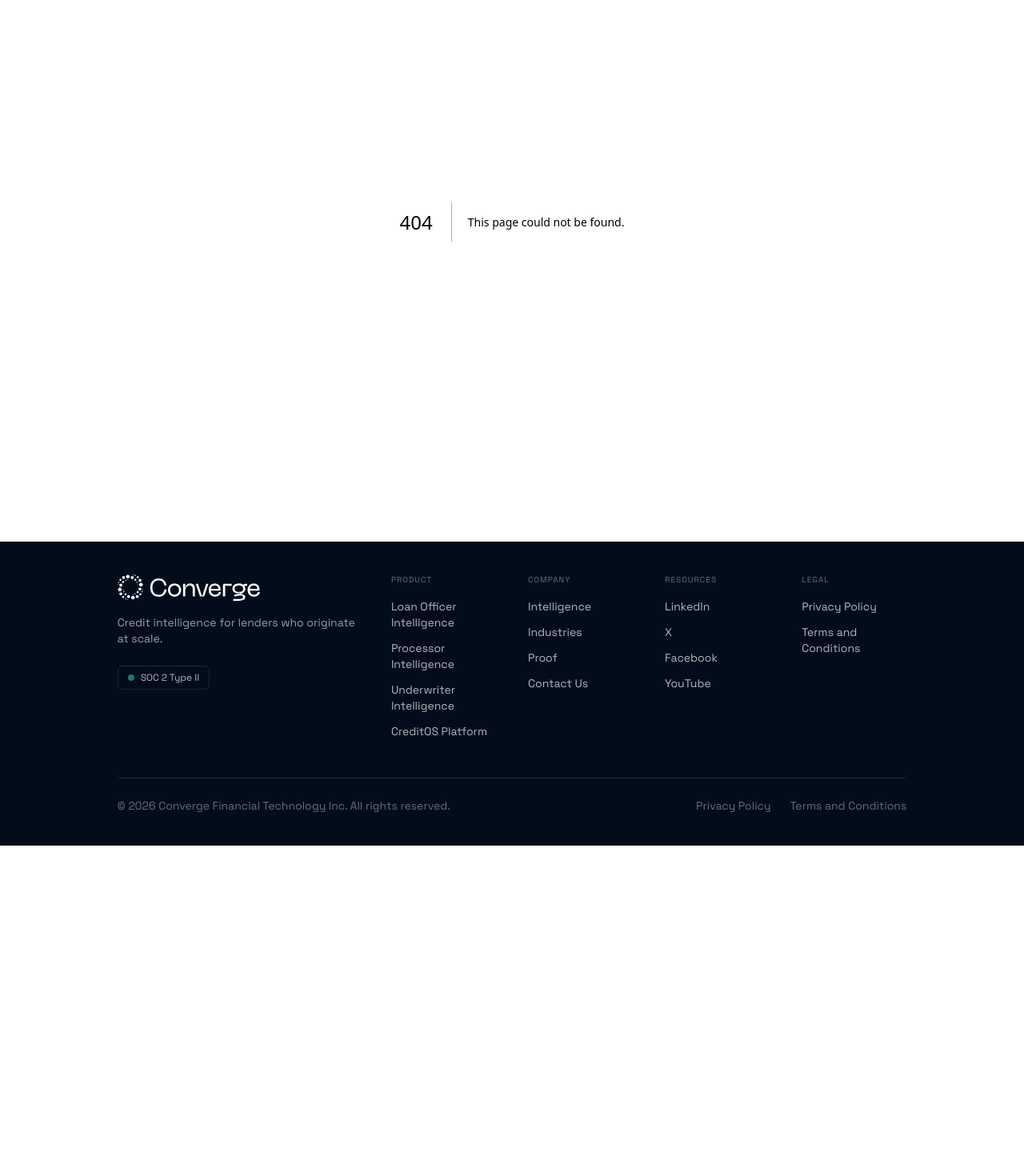
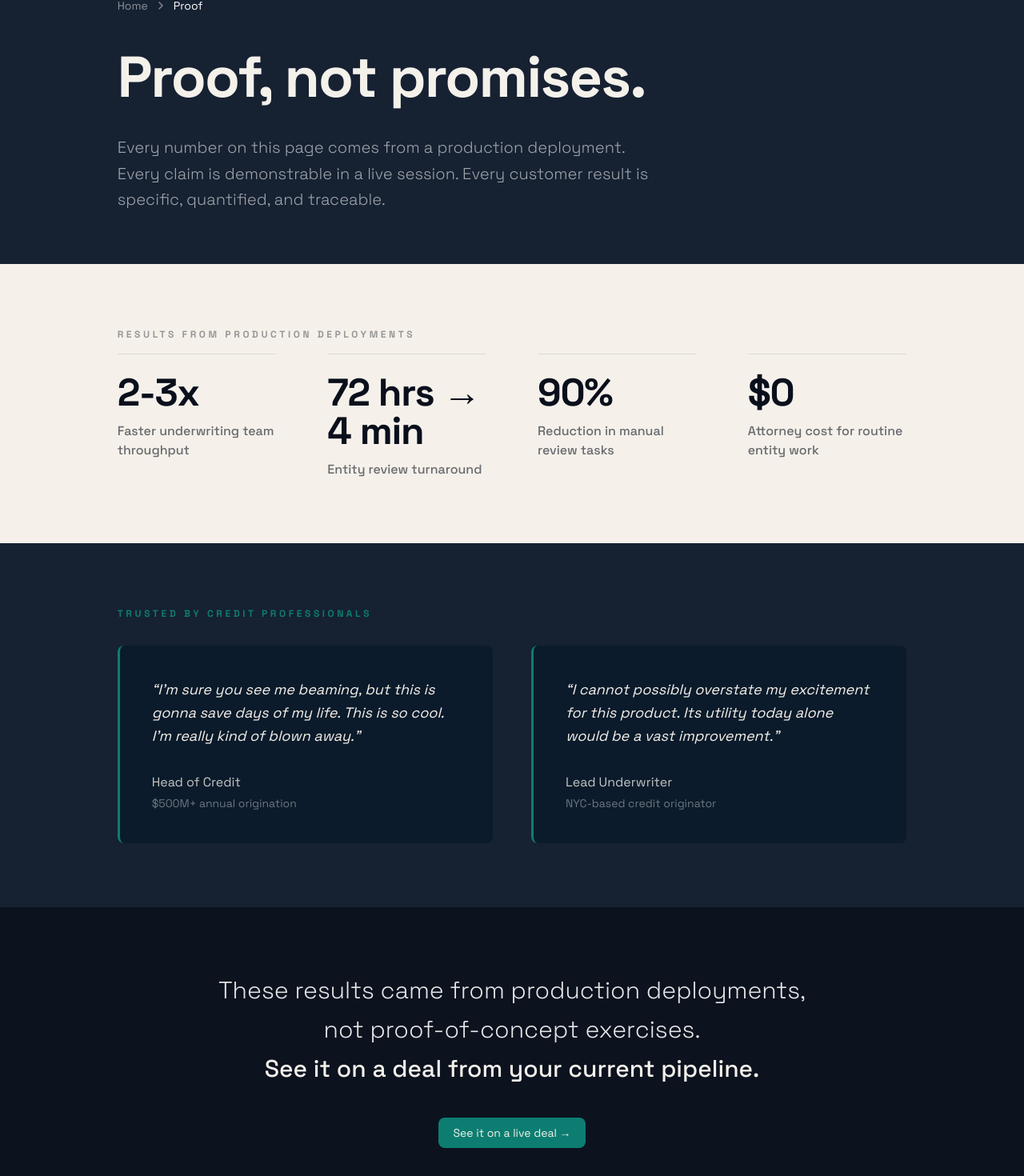
Before and after one commit to mtforstartups-hub/converge, a Next.js app: page /proof in a window 1280 px wide. Before the commit this address had no page. Shown: the part 123-1593 px from the top of the page at 80% size. Before the commit the page ends 1180 px from the top, so only its background shows below. Built offline with nearby package versions, Linux system fonts and the light colour scheme.

Commit message:
Proof page added

```diff
--- /dev/null
+++ b/app/proof/page.tsx
@@ -0,0 +1,150 @@
+import Breadcrumbs from "@/components/ui/Breadcrumbs";
+import Button from "@/components/ui/Button";
+import LeftBorderedCard from "@/components/ui/LeftBorderedCard";
+
+export const metadata = {
+  title: "Proof | Converge Finance",
+  description:
+    "Real customer results from production deployments. See how Converge delivers 2-3x throughput and 90% reduction in manual tasks.",
+};
+
+const stats = [
+  {
+    value: "2-3x",
+    label: "Faster underwriting team throughput",
+  },
+  {
+    value: "72 hrs → 4 min",
+    label: "Entity review turnaround",
+  },
+  {
+    value: "90%",
+    label: "Reduction in manual review tasks",
+  },
+  {
+    value: "$0",
+    label: "Attorney cost for routine entity work",
+  },
+];
+
+const testimonials = [
+  {
+    quote:
+      "I'm sure you see me beaming, but this is gonna save days of my life. This is so cool. I'm really kind of blown away.",
+    author: "Head of Credit",
+    company: "$500M+ annual origination",
+  },
+  {
+    quote:
+      "I cannot possibly overstate my excitement for this product. Its utility today alone would be a vast improvement.",
+    author: "Lead Underwriter",
+    company: "NYC-based credit originator",
+  },
+];
+
+export default function ProofPage() {
+  return (
+    <main className="min-h-screen">
+      {/* Hero Section */}
+      <section className="pt-20 pb-10 md:pt-30 md:pb-16 bg-deep-slate">
+        <div className="mx-auto max-w-95/100 md:max-w-5/6 px-4 md:px-6 lg:px-10">
+          <div className="flex flex-col space-y-10 max-w-4xl">
+            <Breadcrumbs items={[{ label: "Proof" }]} />
+
+            <div className="space-y-8">
+              <h1 className="text-4xl md:text-5xl lg:text-7xl font-bold leading-[1.1] tracking-tight text-font">
+                Proof, not promises.
+              </h1>
+              <p className="text-base md:text-xl text-white/60 max-w-2xl leading-relaxed font-light">
+                Every number on this page comes from a production deployment.
+                Every claim is demonstrable in a live session. Every customer
+                result is specific, quantified, and traceable.
+              </p>
+            </div>
+          </div>
+        </div>
+      </section>
+
+      {/* Results Stats Section */}
+      <section className="py-10 md:py-20 bg-parchment">
+        <div className="mx-auto max-w-95/100 md:max-w-5/6 px-4 md:px-6 lg:px-10">
+          <div className="space-y-2 md:space-y-4">
+            <div>
+              <p className="text-[10px] md:text-xs uppercase tracking-[0.3em] font-bold text-primary/40 mb-2">
+                Results from production deployments
+              </p>
+            </div>
+
+            <div className="grid grid-cols-1 sm:grid-cols-2 lg:grid-cols-4 gap-12 lg:gap-16">
+              {stats.map((stat, index) => (
+                <div key={index} className="space-y-6 group">
+                  <div className="w-full h-px bg-primary/10 group-hover:bg-accent/40 transition-colors duration-500" />
+                  <div className="space-y-3">
+                    <h2 className="text-3xl md:text-4xl lg:text-5xl font-bold text-primary tracking-tight">
+                      {stat.value}
+                    </h2>
+                    <p className="text-sm md:text-base text-primary/60 font-medium">
+                      {stat.label}
+                    </p>
+                  </div>
+                </div>
+              ))}
+            </div>
+          </div>
+        </div>
+      </section>
+
+      {/* Testimonials Section */}
+      <section className="py-10 md:py-20 bg-deep-slate">
+        <div className="mx-auto max-w-95/100 md:max-w-5/6 px-4 md:px-6 lg:px-10">
+          <div className="space-y-4 md:space-y-8">
+            <div>
+              <p className="text-[10px] md:text-xs uppercase tracking-[0.3em] font-bold text-accent mb-2">
+                Trusted by credit professionals
+              </p>
+            </div>
+
+            <div className="grid grid-cols-1 lg:grid-cols-2 gap-8 lg:gap-12">
+              {testimonials.map((t, i) => (
+                <LeftBorderedCard key={i} type="primary" className="">
+                  <div className="flex flex-col h-full justify-between gap-4 md:gap-8">
+                    <p className="text-base md:text-lg text-font italic leading-relaxed">
+                      &ldquo;{t.quote}&rdquo;
+                    </p>
+                    <div className="space-y-1">
+                      <p className="text-sm md:text-base text-font/80">
+                        {t.author}
+                      </p>
+                      <p className="text-xs md:text-sm text-white/40">
+                        {t.company}
+                      </p>
+                    </div>
+                  </div>
+                </LeftBorderedCard>
+              ))}
+            </div>
+          </div>
+        </div>
+      </section>
+
+      {/* Bottom CTA Section */}
+      <section className="py-10 md:py-20 bg-[#0c121e]">
+        <div className="mx-auto max-w-95/100 md:max-w-5/6 px-4 md:px-6 lg:px-10 text-center">
+          <div className="max-w-3xl mx-auto space-y-5">
+            <p className="text-xl md:text-3xl text-white/90 font-light leading-relaxed">
+              These results came from production deployments, not
+              proof-of-concept exercises.
+              <br />
+              <span className="text-font font-medium">
+                See it on a deal from your current pipeline.
+              </span>
+            </p>
+            <div className="flex justify-center pt-4">
+              <Button href="/demo" title="See it on a live deal &rarr;" />
+            </div>
+          </div>
+        </div>
+      </section>
+    </main>
+  );
+}
--- /dev/null
+++ b/components/ui/LeftBorderedCard.tsx
@@ -0,0 +1,21 @@
+export default function LeftBorderedCard({
+  type,
+  children,
+  className = "",
+}: {
+  type: "primary" | "secondary";
+  children: React.ReactNode;
+  className?: string;
+}) {
+  return (
+    <div
+      className={`py-10 px-8 md:px-10 border-l-[3px] border-l-accent rounded-lg transition-all duration-300 ${
+        type === "primary"
+          ? "bg-[#0B1B2B] text-font border-white/10"
+          : "bg-parchment text-primary border-primary/10"
+      } ${className}`}
+    >
+      {children}
+    </div>
+  );
+}
```
